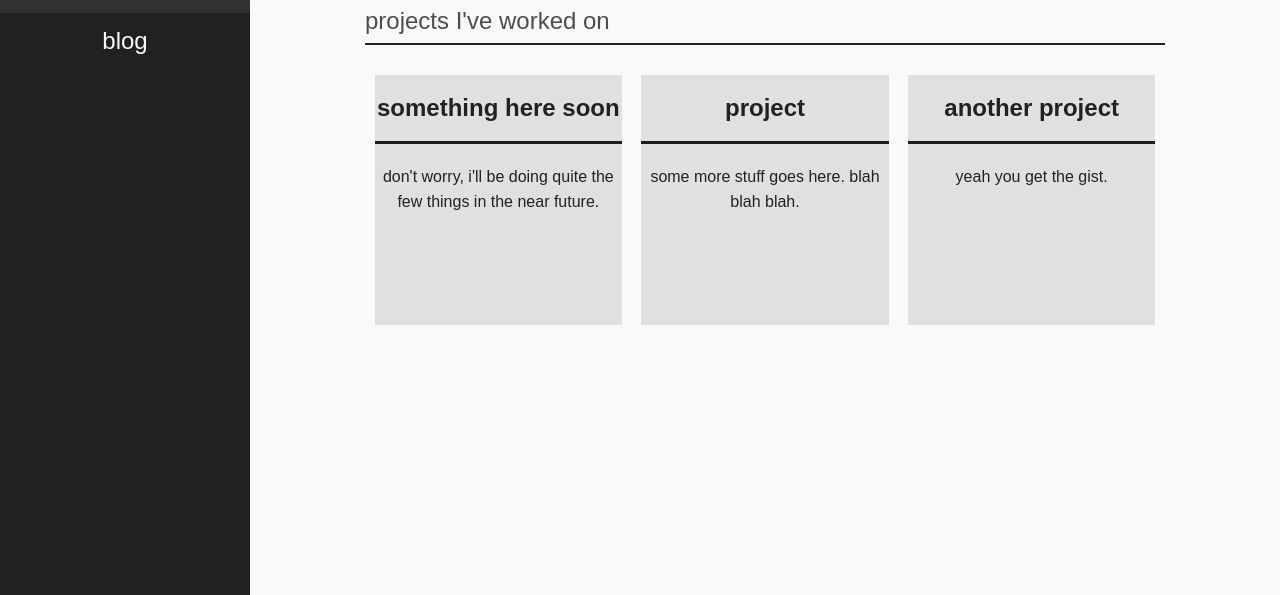
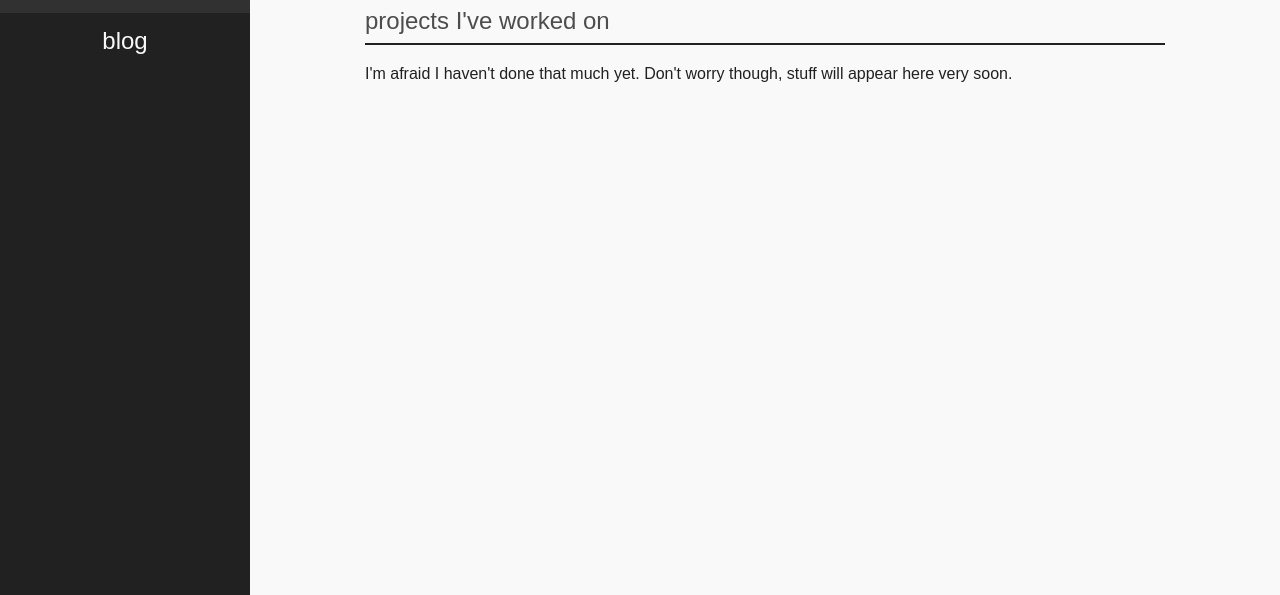
Before and after one commit to MattWyatt/personal-website, a website: page public/html/work.html in a window 1280 px wide. Shown: the part 205-800 px from the top of the page. Drawn offline with nearby package versions, Linux system fonts and the light colour scheme; files that its build step writes are made by us from their sources; files whose address does not match are found by name.

Commit message:
removed the placeholder on the "work" tab and added another, more formal, placeholder.

```diff
--- a/public/html/work.html
+++ b/public/html/work.html
@@ -42,33 +42,9 @@
         </div>
         <div class="content">
             <h2 class="content-subhead">projects I've worked on</h2>
-            <div class="pure-g card-container">
-                <div class="pure-u-1 pure-u-md-1-3">
-                    <div class="card">
-                        <a href="#"><h2>something here soon</h2></a>
-                        <p>
-                            don't worry, i'll be doing quite the few things in the near future.
-                        </p>
-                    </div>
-                </div>
-                <div class="pure-u-1 pure-u-md-1-3">
-                    <div class="card">
-                        <a href="#"><h2>project</h2></a>
-                        <p>
-                            some more stuff goes here.
-                            blah blah blah.
-                        </p>
-                    </div>
-                </div>
-                <div class="pure-u-1 pure-u-md-1-3">
-                    <div class="card">
-                        <a href="#"><h2>another project</h2></a>
-                        <p>
-                            yeah you get the gist.
-                        </p>
-                    </div>
-                </div>
-            </div>
+            <p>
+                I'm afraid I haven't done that much yet. Don't worry though, stuff will appear here very soon.
+            </p>
         </div>
     </div>
 </div>
```
